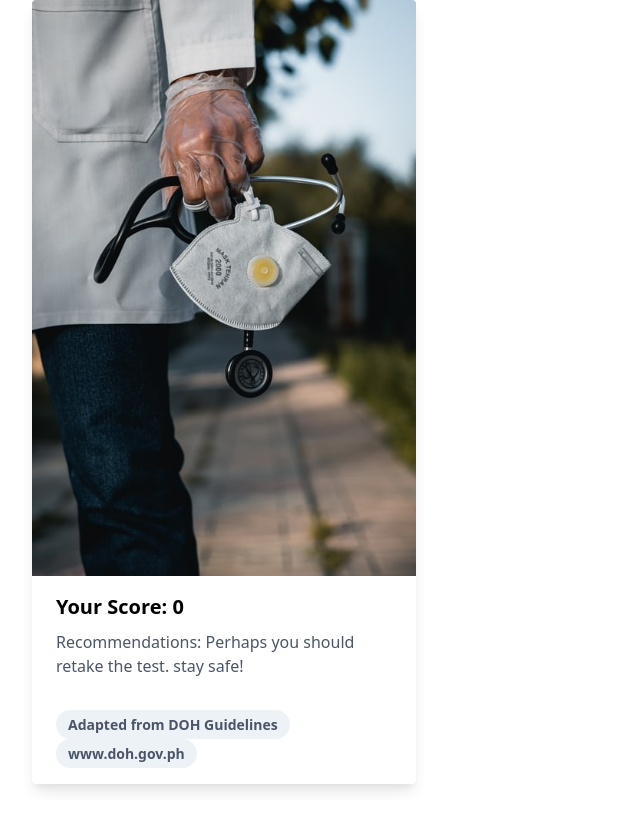
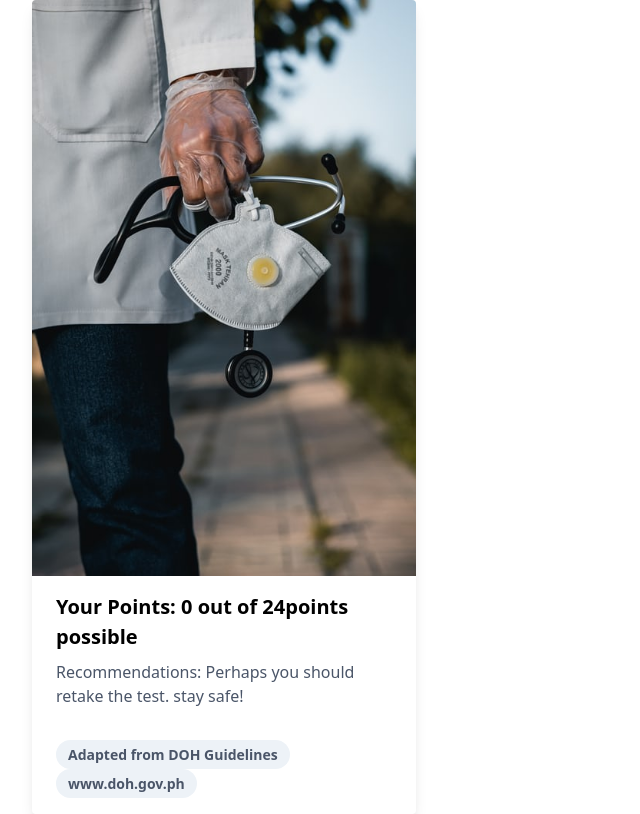
Before and after one commit to Sambalicious/covid19, a React (Create React App) app: page /result in a window 1280 px wide. Shown: the whole page, without its empty margins (0-640 px from the left). Built offline with nearby package versions, Linux system fonts and the light colour scheme.

Commit message:
more updates

```diff
--- a/src/components/Header.jsx
+++ b/src/components/Header.jsx
@@ -8,7 +8,7 @@ export const Header = () => {
 
     return (
 
-         <div className="max-w-sm rounded overflow-hidden shadow-lg">
+         <div className="max-w-sm rounded my-6 overflow-hidden shadow-lg">
            <img className="w-full" src={covid} alt="images" />
         <div className="px-6 py-4">
           <div className="font-bold text-green-500 text-4xl mb-2">
--- a/src/components/TestResult.jsx
+++ b/src/components/TestResult.jsx
@@ -1,4 +1,5 @@
 import React, {useContext} from 'react';
+
 import { GlobalContext  } from '../App';
 import covid from '../utils/covid.jpeg'
 
@@ -15,12 +16,12 @@ export const TestResult = () => {
             remark ='Perhaps maybe you are just stressed';
         }
         else if (score > 2 && score <= 5){
-            remark = 'Hydrate properly and pratice proper personal hygiene and revaluate after 2days';
+            remark = 'Hydrate properly and pratice proper personal hygiene. Obeserve and revaluate after 2days';
         } else if(score > 5 && score <= 12 ){
             remark = 'Seek consultation with a medical Doctor';
         }
         else if(score > 12 && score <= 24){
-            remark = 'Please call the DOH HOTLINE here 02-8-651-7800';
+            remark = 'Please call the NCDC toll-free Number 0800-9700-0010, or whatsapp 07087110839';
         }
         else{
             remark = 'Perhaps you should retake the test. stay safe!';
@@ -31,15 +32,15 @@ export const TestResult = () => {
                 <div class="max-w-sm rounded overflow-hidden shadow-lg">
   <img class="w-full" src={covid} alt="result"/>
   <div class="px-6 py-4">
-    <div class="font-bold text-xl mb-2">Your Score: {state.points} </div>
+    <div class="font-bold text-xl mb-2">Your Points: {state.points} out of 24points possible </div>
     <p class="text-gray-700 text-base"> Recommendations: {remark}
 
     </p>
   </div>
   <div class="px-6 py-4">
     <span class="inline-block bg-gray-200 rounded-full px-3 py-1 text-sm font-semibold text-gray-700 mr-2">Adapted from DOH Guidelines</span>
-    <span class="inline-block bg-gray-200 rounded-full px-3 py-1 text-sm font-semibold text-gray-700 mr-2">www.doh.gov.ph</span>
-
+   <a href="https://www.doh.gov.ph" > <span class="inline-block bg-gray-200 rounded-full px-3 py-1 text-sm font-semibold text-gray-700 mr-2">www.doh.gov.ph</span>
+   </a>
   </div>
 </div>
         </div>
```
